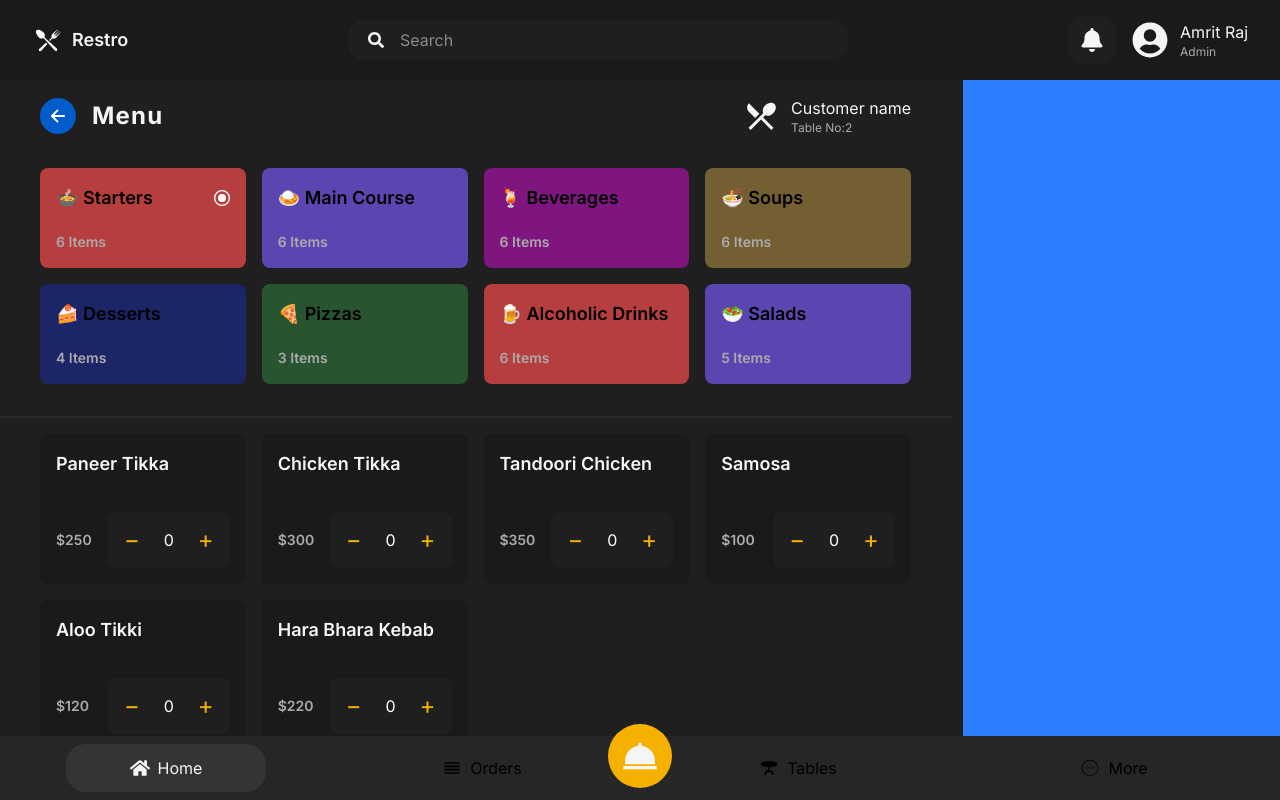
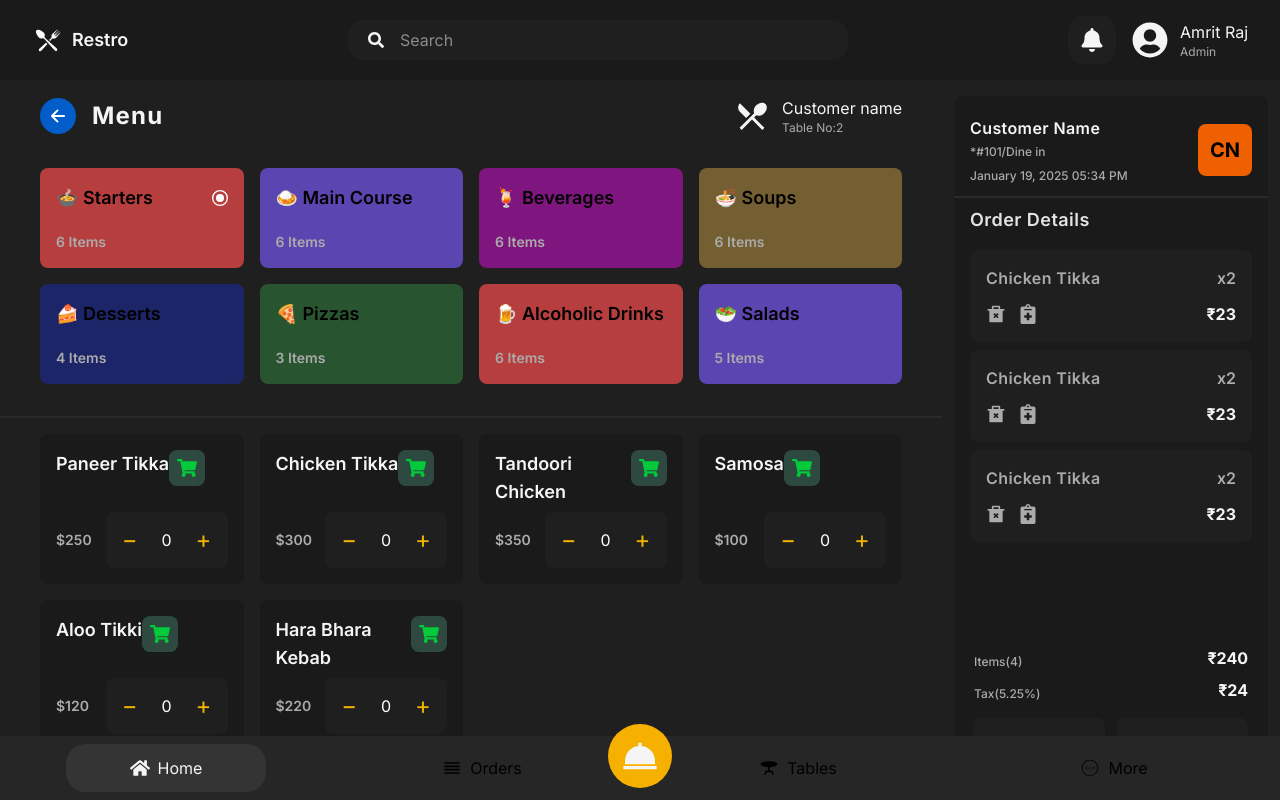
Before and after one commit to Sugavanesh17/POS_system, a React (Vite) app in the folder frontend/: page /menu in a window 1280 px wide. Built offline with nearby package versions, Linux system fonts and the light colour scheme.

Commit message:
Bill updated

```diff
--- /dev/null
+++ b/frontend/src/components/menu/Bill.jsx
@@ -0,0 +1,38 @@
+import React from "react";
+
+const Bill = () => {
+  return (
+    <>
+      <div className="flex items-center justify-between px-5 mt-2">
+        <p className="text-xs text-[#ababab] font-medium mt-2">Items(4)</p>
+        <h1 className="text-[#f5f5f5] text-md font-bold">₹240</h1>
+      </div>
+      <div className="flex items-center justify-between px-5 mt-2">
+        <p className="text-xs text-[#ababab] font-medium mt-2">Tax(5.25%)</p>
+        <h1 className="text-[#f5f5f5] text-md font-bold">₹24</h1>
+      </div>
+      <div className="flex items-center gap-3 px-5 mt-4 ">
+        <button className="bg-[#1f1f1f] px-4 py-3 w-full rounded-lg text-[#ababab]">
+          Cash
+        </button>
+        <button className="bg-[#1f1f1f] px-4 py-3 w-full rounded-lg text-[#ababab]">
+          Online
+        </button>
+      </div>
+      <div className="flex items-center gap-3 px-5 mt-5">
+        <button className="bg-[#025cca] px-4 py-3 w-full rounded-lg text-[#ababab] text-lg">
+          Print Receipt
+        </button>
+        <button className="bg-[#f6b100] px-4 py-3 w-full rounded-lg text-[#1f1f1f] text-lg">
+          Pay Online
+        </button>
+      </div>
+      <br />
+      <br />
+      <br />
+
+    </>
+  );
+};
+
+export default Bill;
--- /dev/null
+++ b/frontend/src/components/menu/CartInfo.jsx
@@ -0,0 +1,80 @@
+import React from "react";
+import { RiDeleteBin2Fill } from "react-icons/ri";
+import { FaNotesMedical } from "react-icons/fa";
+
+const CartInfo = () => {
+  return (
+    <div className="px-4 py-2">
+      <h1 className="text-lg text-[#e4e4e4] font-semibold tracking-wide">
+        Order Details
+      </h1>
+      <div className="mt-4 overflow-y-scroll scrollbar-hide h-[380px]">
+        <div className="bg-[#1f1f1f] rounded-lg px-4 py-4 mb-2">
+          <div className="flex items-center justify-between">
+            <h1 className="text-[#ababab] font-semibold tracking-wide text-md">
+              Chicken Tikka
+            </h1>
+            <p className="text-[#ababab] font-semibold">x2</p>
+          </div>
+          <div className="flex items-center justify-between mt-3">
+            <div className="flex items-center gap-3">
+              <RiDeleteBin2Fill
+                className="text-[#ababab] cursor-pointer"
+                size={20}
+              />
+              <FaNotesMedical
+                className="text-[#ababab] cursor-pointer"
+                size={20}
+              />
+            </div>
+            <p className="text-[#f5f5f5] text-md font-bold">₹23</p>
+          </div>
+        </div>
+        <div className="bg-[#1f1f1f] rounded-lg px-4 py-4 mb-2">
+          <div className="flex items-center justify-between">
+            <h1 className="text-[#ababab] font-semibold tracking-wide text-md">
+              Chicken Tikka
+            </h1>
+            <p className="text-[#ababab] font-semibold">x2</p>
+          </div>
+          <div className="flex items-center justify-between mt-3">
+            <div className="flex items-center gap-3">
+              <RiDeleteBin2Fill
+                className="text-[#ababab] cursor-pointer"
+                size={20}
+              />
+              <FaNotesMedical
+                className="text-[#ababab] cursor-pointer"
+                size={20}
+              />
+            </div>
+            <p className="text-[#f5f5f5] text-md font-bold">₹23</p>
+          </div>
+        </div>
+        <div className="bg-[#1f1f1f] rounded-lg px-4 py-4 mb-2">
+          <div className="flex items-center justify-between">
+            <h1 className="text-[#ababab] font-semibold tracking-wide text-md">
+              Chicken Tikka
+            </h1>
+            <p className="text-[#ababab] font-semibold">x2</p>
+          </div>
+          <div className="flex items-center justify-between mt-3">
+            <div className="flex items-center gap-3">
+              <RiDeleteBin2Fill
+                className="text-[#ababab] cursor-pointer"
+                size={20}
+              />
+              <FaNotesMedical
+                className="text-[#ababab] cursor-pointer"
+                size={20}
+              />
+            </div>
+            <p className="text-[#f5f5f5] text-md font-bold">₹23</p>
+          </div>
+        </div>
+      </div>
+    </div>
+  );
+};
+
+export default CartInfo;
--- /dev/null
+++ b/frontend/src/components/menu/CustomerInfo.jsx
@@ -0,0 +1,22 @@
+import React from "react";
+
+const CustomerInfo = () => {
+  return (
+    <div className="flex items-center justify-between px-4 py-3">
+      <div className="flex flex-col items-start">
+        <h1 className="text-md text-[#f5f5f5] font-semibold tracking-wide">
+          Customer Name
+        </h1>
+        <p className="text-xs text-[#ababab] font-medium mt-1">*#101/Dine in</p>
+        <p className="text-xs text-[#ababab] font-medium mt-2">
+          January 19, 2025 05:34 PM
+        </p>
+      </div>
+      <button className="bg-[#ef6100] p-3 text-xl font-bold rounded-lg">
+        CN
+      </button>
+    </div>
+  );
+};
+
+export default CustomerInfo;
--- a/frontend/src/components/menu/MenuContainer.jsx
+++ b/frontend/src/components/menu/MenuContainer.jsx
@@ -1,6 +1,7 @@
 import React, { useState } from "react";
 import { menus } from "../../constants";
 import { GrRadialSelected } from "react-icons/gr";
+import { FaShoppingCart } from "react-icons/fa";
 
 const MenuContainer = () => {
   const [selected, setSelected] = useState(menus[0]);
@@ -58,9 +59,12 @@
                 className="flex flex-col items-start justify-between p-4 rounded-lg h-[150px] cursor-pointer
               hover:bg-[#2a2a2a] bg-[#1a1a1a]"
               >
+                <div className="flex items-start justify-between">
                 <h1 className="text-[#f5f5f5] text-lg font-semibold">
                   {menu.name}
                 </h1>
+                <button className="bg-[#2e4a40] text-[#02ca3a] p-2 rounded-lg cursor-pointer"><FaShoppingCart size={20}/></button>
+                </div>
                 <div className="flex items-center justify-between w-full">
                   <p className="text-[#ababab] text-sm font-semibold">
                     ${menu.price}
--- a/frontend/src/pages/Menu.jsx
+++ b/frontend/src/pages/Menu.jsx
@@ -3,6 +3,11 @@
 import BackButton from "../components/shared/BackButton";
 import { MdRestaurantMenu } from "react-icons/md";
 import MenuContainer from "../components/menu/MenuContainer";
+import { RiDeleteBin2Fill } from "react-icons/ri";
+import { FaNotesMedical } from "react-icons/fa";
+import CustomerInfo from "../components/menu/CustomerInfo";
+import CartInfo from "../components/menu/CartInfo";
+import Bill from "../components/menu/Bill";
 
 const Menu = () => {
   return (
@@ -29,7 +34,15 @@
         <MenuContainer />
       </div>
       {/* Right Div */}
-      <div className="flex-[1] bg-blue-500"></div>
+      <div className="flex-[1] bg-[#1a1a1a] mt-4 mr-3 h-[780px] rounded-lg pt-2 overflow-y-scroll scrollbar-hide">
+        {/* Customer Info */}
+        <CustomerInfo />
+        <hr className="border-[#2a2a2a] border-t-2" />
+        {/* Cart Items */}
+        <CartInfo />
+        {/* Bills */}
+        <Bill />
+      </div>
       <BottomNav />
     </section>
   );
```
